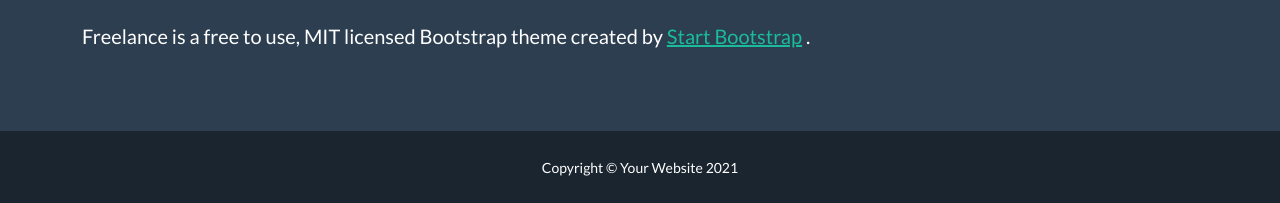
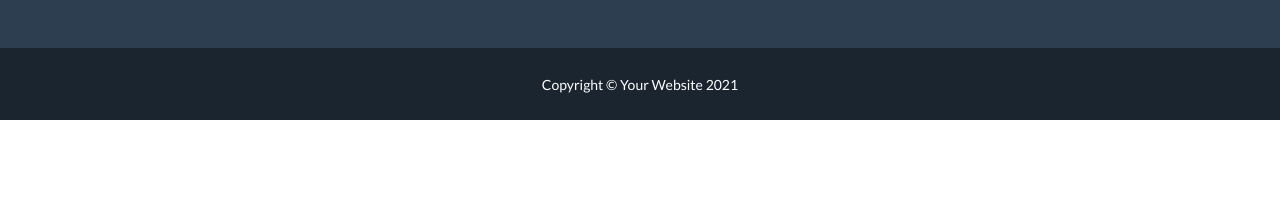
Before and after one commit to KrischelleHearn/KrischelleHearn.github.io, a plain HTML site: page Digital_Career_Portfolio/index.html in a window 1280 px wide. Shown: the part 3725-3928 px from the top of the page. After the commit the page ends 3845 px from the top, so only its background shows below. Drawn offline with nearby package versions, Linux system fonts and the light colour scheme.

Commit message:
Update index.html

```diff
--- a/Digital_Career_Portfolio/index.html
+++ b/Digital_Career_Portfolio/index.html
@@ -239,11 +239,6 @@
                     <!-- Footer About Text-->
                     <div class="col-lg-4">
                         <h4 class="text-uppercase mb-4">About Freelancer</h4>
-                        <p class="lead mb-0">
-                            Freelance is a free to use, MIT licensed Bootstrap theme created by
-                            <a href="http://startbootstrap.com">Start Bootstrap</a>
-                            .
-                        </p>
                     </div>
                 </div>
             </div>
```
